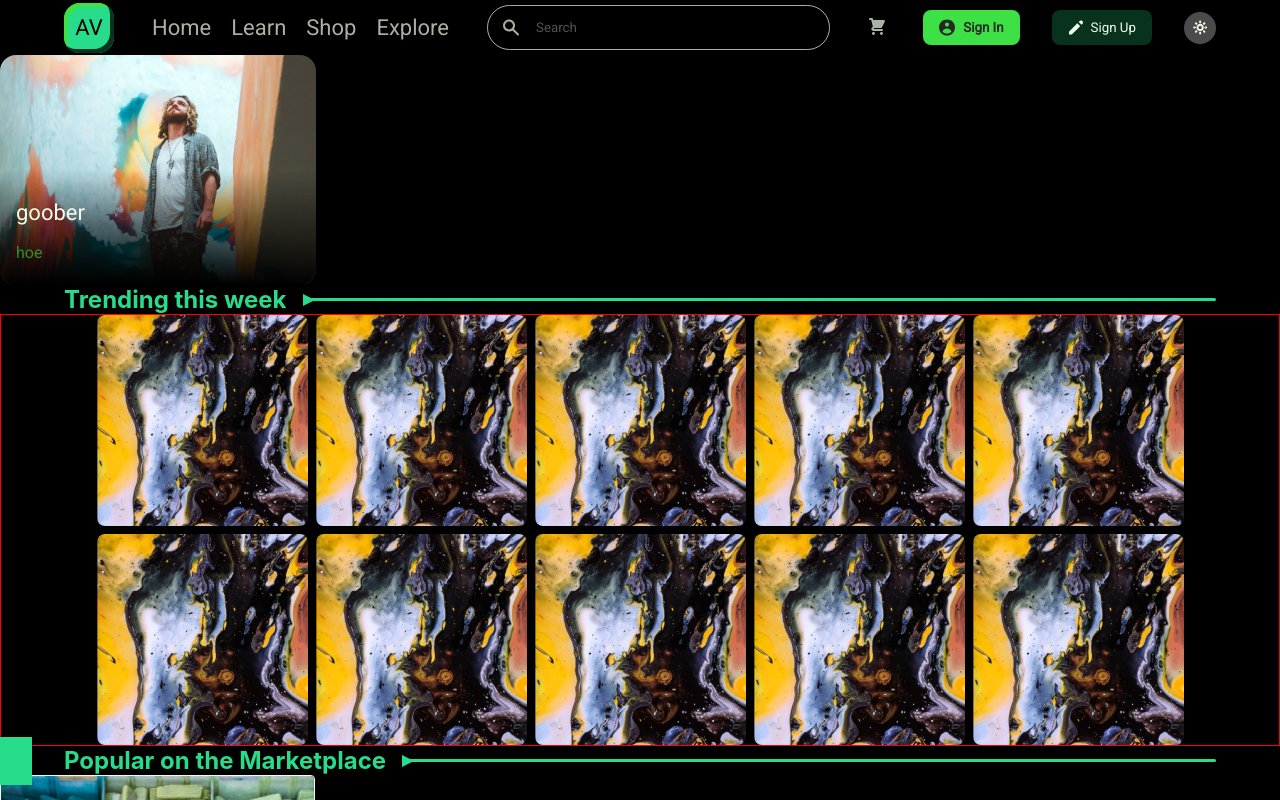
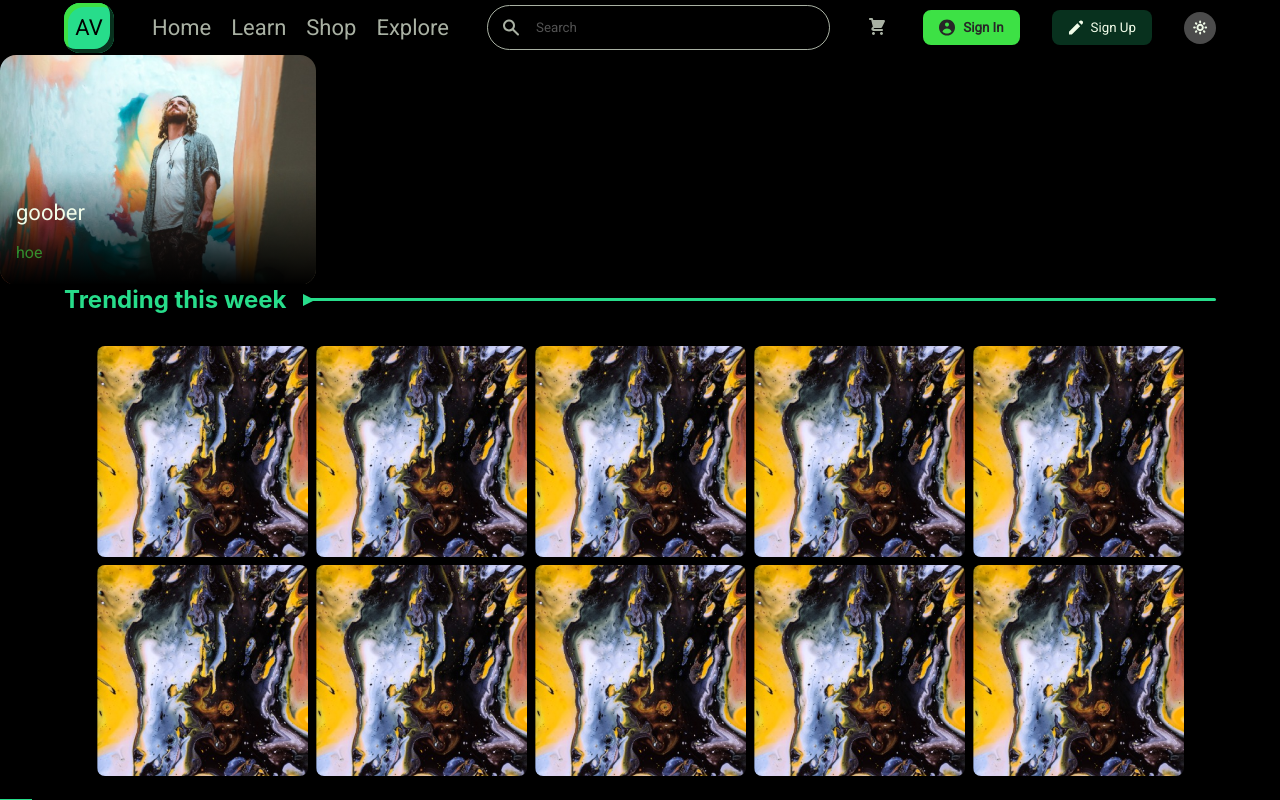
Before and after one commit to Maciej-Clanet/va_frontend_classroom, a React (Create React App) app: page / in a window 1280 px wide. Shown: the top 800 px of the page. Built offline with nearby package versions, Linux system fonts and the light colour scheme.

Commit message:
art grid fix

```diff
--- a/src/Components/ArtGrid/ArtGrid.css
+++ b/src/Components/ArtGrid/ArtGrid.css
@@ -1,27 +1,17 @@
 .art-grid{
     display: flex;
-    flex-wrap:wrap;
+    /* flex-wrap:wrap; */
     justify-content: center;
-    /* gap: 8px; */
-    /* width: 1350px; */
-    /* margin: auto; */
-    border: 1px solid red;
     gap: 8px;
-    /* justify-content: space-evenly; */
+    /* border: 1px solid red; */
+    flex-direction: column;
+    padding-top: 32px;
+    padding-bottom: 32px;
 }
 
-/* @media (max-width: 1375px){
-    .art-grid{
-        width: 900px;
-    }
+.art-grid-row{
+    /* border: 1px solid blue; */
+    display: flex;
+    gap: 8px;
+    justify-content: center;
 }
-@media (max-width: 950px){
-    .art-grid{
-        width: 700px;
-    }
-}
-@media (max-width: 750px){
-    .art-grid{
-        width: 450px;
-    }
-} */
--- a/src/Components/ArtGrid/ArtGrid.js
+++ b/src/Components/ArtGrid/ArtGrid.js
@@ -12,27 +12,35 @@ const ArtGrid = ({rows}) => {
     function getMaxPerRow(){
         const cardWidth = 211;
         const gapSize = 8;
+        const padding = 32;
 
+        // const container = document.querySelector(".art-grid");
         const totalWidth = window.innerWidth;
         let maxItems = Math.floor(totalWidth / (cardWidth + gapSize))
 
-        const buffer = 1;
-
-        while ((maxItems - 1) * gapSize + maxItems * cardWidth + buffer > totalWidth) {
+        while ((maxItems - 1) * gapSize + maxItems * cardWidth + padding > totalWidth) {
             console.log("adjusting")
             maxItems--;
         }
+
         return maxItems
     }
 
     function updateThumbnails(){
-        let newThumbnails = []
-            for(let i = 0; i < getMaxPerRow() * rows; i++){
-                newThumbnails.push(
-                        <ArtworkThumbnail key={i} image={tempArtworkThumbnail} artist="goober" title="test" imageLink="/test/image" />
-                    )
+        const maxPerRow = getMaxPerRow()
+        const newThumbnailsGrid = []
+
+        for (let i = 0; i < rows; i++){
+            const rowThumbnails = []
+            for (let j = 0; j < maxPerRow; j++){
+                rowThumbnails.push(
+                    <ArtworkThumbnail key={`${i}-${j}`} image={tempArtworkThumbnail} artist="goober" title="test" imageLink="/test/image" />
+                )
             }
-            setThumbnails(newThumbnails)
+            newThumbnailsGrid.push(rowThumbnails)
+        }
+
+        setThumbnails(newThumbnailsGrid)
     }
 
     useEffect(() => {
@@ -51,10 +59,13 @@ const ArtGrid = ({rows}) => {
 
     return(
         <div className="art-grid">
-            {thumbnails}
-            {/* {
-                [...Array(getMaxPerRow() * rows)].map(thumb => <ArtworkThumbnail image={tempArtworkThumbnail} artist="goober" title="test" imageLink="/test/image" /> )
-            } */}
+
+            {thumbnails.map((row, i) => (
+                <div key={`row${i}`} className="art-grid-row">
+                    {row}
+                </div>
+            ))}
+
         </div>
     )
 }
```
